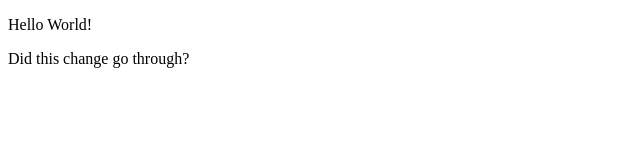
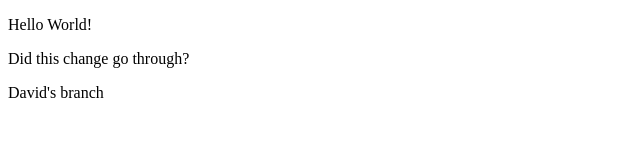
Before and after one commit to thinkful-ei17/david-scott-node-capstone, a website: page public/index.html in a window 1280 px wide. Shown: the whole page, without its empty margins (0-640 px from the left). Drawn offline with Linux system fonts and the light colour scheme.

Commit message:
david branch

```diff
--- a/public/index.html
+++ b/public/index.html
@@ -9,5 +9,6 @@
 <body>
     <p>Hello World!</p>
     <p> Did this change go through?</p>
+    <p>David's branch</p>
 </body>
 </html>
```
